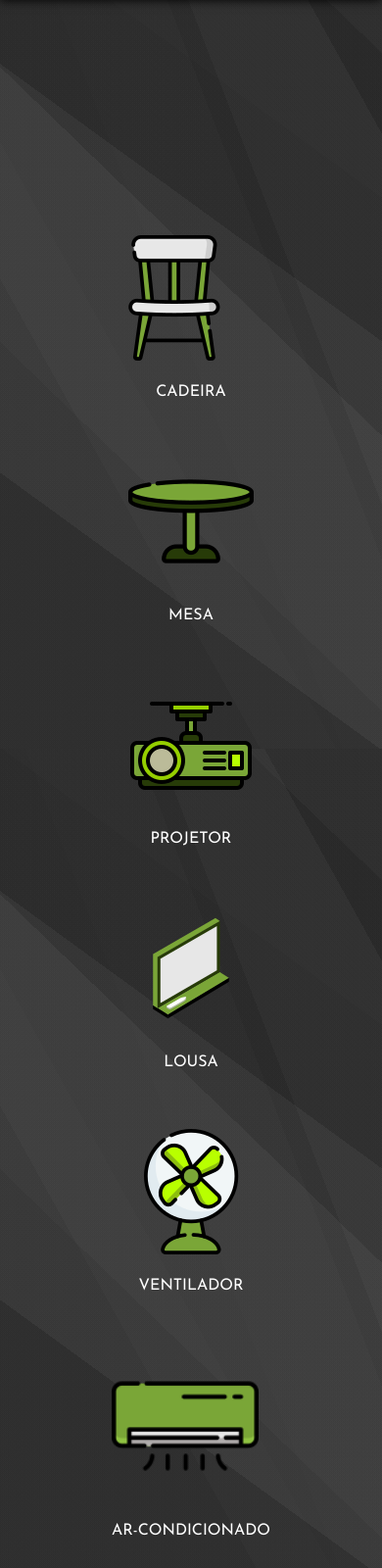
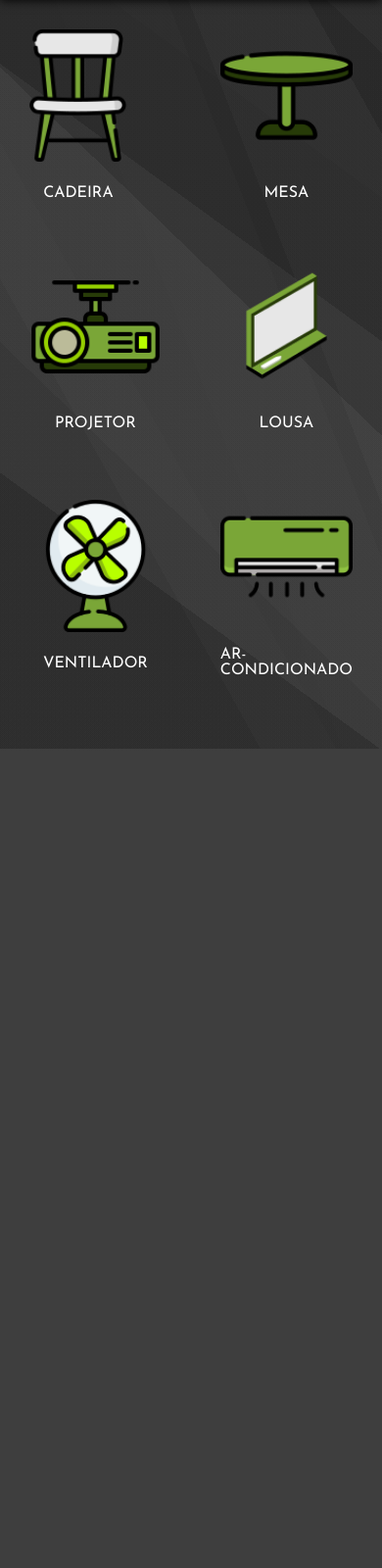
Before and after one commit to JoseIlcle14/Gerenciador_Escolar_de_Patrimonio, a Flask app: page / in a window 390 px wide. Shown: the part 80-1680 px from the top of the page at 98% size. After the commit the page ends 844 px from the top, so only its background shows below. Run offline with Flask 3, Linux system fonts and the light colour scheme; some libraries are stand-ins or nearby versions; grey boxes are pictures that could not be loaded.

Commit message:
responsividade dos itens do index

```diff
--- a/static/css/estilo.css
+++ b/static/css/estilo.css
@@ -20,7 +20,7 @@
 }*/
 
 body {
-    background-image: linear-gradient(216deg, rgba(77, 77, 77,0.05) 0%, rgba(77, 77, 77,0.05) 25%,rgba(42, 42, 42,0.05) 25%, rgba(42, 42, 42,0.05) 38%,rgba(223, 223, 223,0.05) 38%, rgba(223, 223, 223,0.05) 75%,rgba(36, 36, 36,0.05) 75%, rgba(36, 36, 36,0.05) 100%),linear-gradient(44deg, rgba(128, 128, 128,0.05) 0%, rgba(128, 128, 128,0.05) 34%,rgba(212, 212, 212,0.05) 34%, rgba(212, 212, 212,0.05) 57%,rgba(25, 25, 25,0.05) 57%, rgba(25, 25, 25,0.05) 89%,rgba(135, 135, 135,0.05) 89%, rgba(135, 135, 135,0.05) 100%),linear-gradient(241deg, rgba(55, 55, 55,0.05) 0%, rgba(55, 55, 55,0.05) 14%,rgba(209, 209, 209,0.05) 14%, rgba(209, 209, 209,0.05) 60%,rgba(245, 245, 245,0.05) 60%, rgba(245, 245, 245,0.05) 69%,rgba(164, 164, 164,0.05) 69%, rgba(164, 164, 164,0.05) 100%),linear-gradient(249deg, rgba(248, 248, 248,0.05) 0%, rgba(248, 248, 248,0.05) 32%,rgba(148, 148, 148,0.05) 32%, rgba(148, 148, 148,0.05) 35%,rgba(202, 202, 202,0.05) 35%, rgba(202, 202, 202,0.05) 51%,rgba(181, 181, 181,0.05) 51%, rgba(181, 181, 181,0.05) 100%),linear-gradient(92deg, hsl(214,0%,11%),hsl(214,0%,11%));
+    background-image: linear-gradient(216deg, rgba(77, 77, 77, 0.05) 0%, rgba(77, 77, 77, 0.05) 25%, rgba(42, 42, 42, 0.05) 25%, rgba(42, 42, 42, 0.05) 38%, rgba(223, 223, 223, 0.05) 38%, rgba(223, 223, 223, 0.05) 75%, rgba(36, 36, 36, 0.05) 75%, rgba(36, 36, 36, 0.05) 100%), linear-gradient(44deg, rgba(128, 128, 128, 0.05) 0%, rgba(128, 128, 128, 0.05) 34%, rgba(212, 212, 212, 0.05) 34%, rgba(212, 212, 212, 0.05) 57%, rgba(25, 25, 25, 0.05) 57%, rgba(25, 25, 25, 0.05) 89%, rgba(135, 135, 135, 0.05) 89%, rgba(135, 135, 135, 0.05) 100%), linear-gradient(241deg, rgba(55, 55, 55, 0.05) 0%, rgba(55, 55, 55, 0.05) 14%, rgba(209, 209, 209, 0.05) 14%, rgba(209, 209, 209, 0.05) 60%, rgba(245, 245, 245, 0.05) 60%, rgba(245, 245, 245, 0.05) 69%, rgba(164, 164, 164, 0.05) 69%, rgba(164, 164, 164, 0.05) 100%), linear-gradient(249deg, rgba(248, 248, 248, 0.05) 0%, rgba(248, 248, 248, 0.05) 32%, rgba(148, 148, 148, 0.05) 32%, rgba(148, 148, 148, 0.05) 35%, rgba(202, 202, 202, 0.05) 35%, rgba(202, 202, 202, 0.05) 51%, rgba(181, 181, 181, 0.05) 51%, rgba(181, 181, 181, 0.05) 100%), linear-gradient(92deg, hsl(214, 0%, 11%), hsl(214, 0%, 11%));
 }
 
 html {
@@ -37,13 +37,21 @@ html {
     height: 190px;
 }
 
+.ct--max--width {
+    width: 100%;
+    height: 100%;
+    align-items: center;
+}
+
 .ct--center {
     display: flex;
     flex-direction: row;
-    justify-content: center;
+    justify-content: space-evenly;
     align-items: center;
     flex-wrap: wrap;
+    cursor: pointer;
 }
+
 
 .ct--center--2 {
     display: flex;
@@ -60,6 +68,10 @@ html {
     margin-top: 20px;
 }
 
+.cadeira--center {
+    margin-left: -35px;
+}
+
 
 /* .container {
     max-width: 700px;
@@ -69,14 +81,19 @@ html {
     grid-template-columns: repeat(2, 1fr);
     gap: 10px;
     cursor: pointer;
-} */
+    } */
+
+.ct--center:hover> :not(:hover) {
+    opacity: 0.6;
+}
 
 .img--options {
     width: 100%;
     max-width: 150px;
     transition: 0.2s ease-in;
+    transition: opacity all 0.6s;
 }
 
 .img--options:hover {
-    transform: scale(1.2,1.2);
+    transform: scale(1.2, 1.2);
 }
--- a/static/css/media.css
+++ b/static/css/media.css
@@ -22,7 +22,7 @@
         transition: 0.2s ease-in-out;
     }
 
-    #mobile--menu.active{
+    #mobile--menu.active {
         display: flex;
         width: 100%;
         justify-content: flex-start;
@@ -38,7 +38,7 @@
         gap: 20px;
     }
 
-    .btn--m a{
+    .btn--m a {
         color: black;
         text-decoration: none;
         transition: all 0.1s ease-out;
@@ -63,17 +63,15 @@
 
 
 
-/*Responsividade da grid*/
-@media (max-width: 600px) {
-    .container {
-        margin-left: 10px;
-        margin-right: 10px;
-        max-width: 600px;
-        height: 600px;
+/*Responsividade dos itens flex*/
+@media screen and (max-width: 600px) {
+    .spacing {
+        height: auto;
     }
 
-    main {
-        margin: 20px 0px;
+    .ct--center {
+        display: grid;
+        grid-template-columns: repeat(2, 1fr);
     }
 }
 
--- a/templates/index.html
+++ b/templates/index.html
@@ -63,12 +63,13 @@
 
         <div class="container">
 
+            <div class="ct--max--width">
                 <div class="ct--center">
                     <div class="options--tomb">
                         <a href="/1/1">
                             <img class="img--options" src="../static/images/cadeira_escolar.png" alt="cadeira escolar">
                         </a>
-                    <p class="description--item">CADEIRA</p>
+                        <p class="description--item cadeira--center">CADEIRA</p>
                     </div>
                     <div class="options--tomb">
                         <a href="/1/2">
@@ -99,7 +100,8 @@
                         <a href="/1/2">
                             <img class="img--options" src="../static/images/arcondicionado_escolar.png" alt="ar-condicionado escolar">
                         </a>
-                    <p class="description--item">AR-CONDICIONADO</p>
+                        <p style="height: 35px;" class="description--item">AR-CONDICIONADO</p>
+                    </div>
                 </div>
             </div>
 
```
Lines whose indentation alone changed are shown as unchanged.
